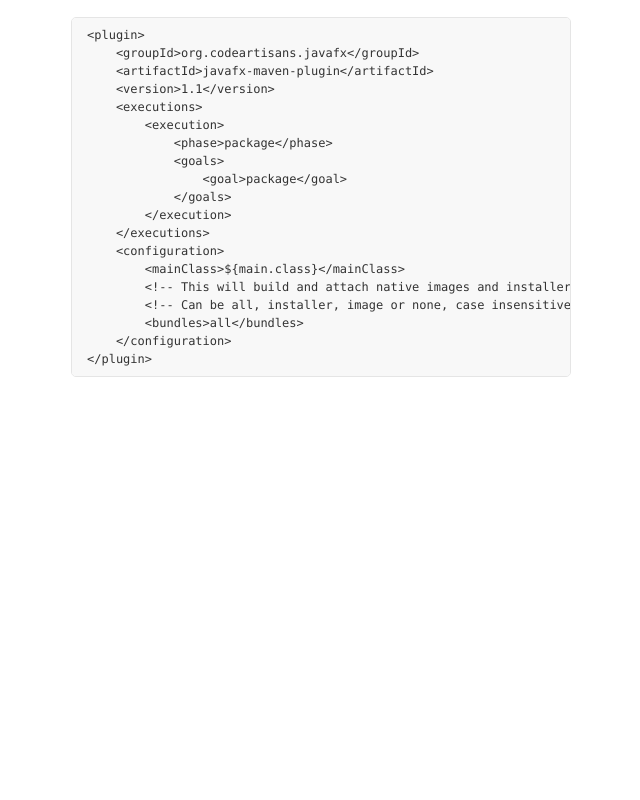
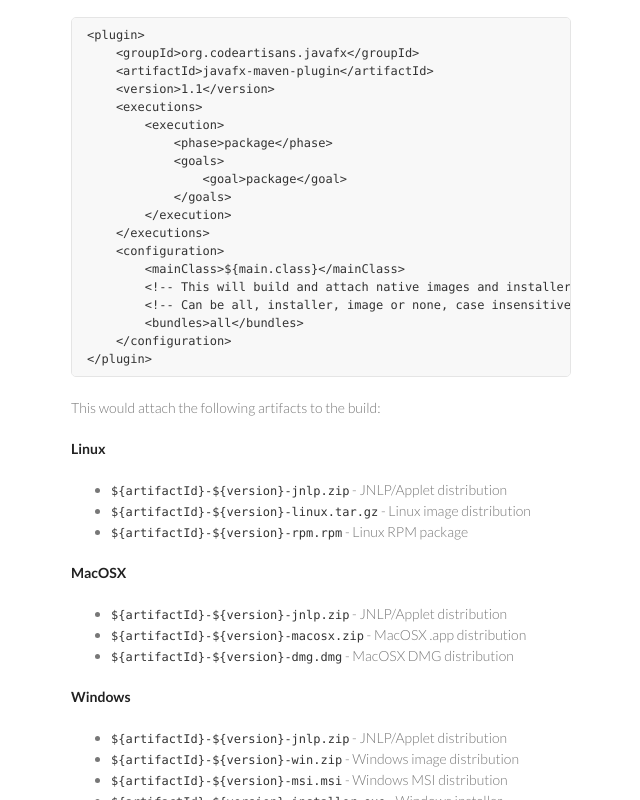
Before and after one commit to eskatos/javafx-maven-plugin, a plain HTML site: page index.html in a window 1280 px wide. Shown: the part 2000-2800 px from the top of the page, without its empty margins (499-1139 px from the left). Before the commit the page ends 2447 px from the top, so only its background shows below. Drawn offline with Linux system fonts and the light colour scheme.

Commit message:
Create gh-pages branch via GitHub

```diff
--- a/index.html
+++ b/index.html
@@ -16,7 +16,7 @@
     <div class="wrapper">
       <header>
         <h1>javafx-maven-plugin</h1>
-        <p></p>
+        <p>A Maven plugin to build JavaFX 2 Applications</p>
 
         <p class="view"><a href="https://github.com/eskatos/javafx-maven-plugin">View the Project on GitHub <small>eskatos/javafx-maven-plugin</small></a></p>
 
@@ -147,6 +147,39 @@
     &lt;/configuration&gt;
 &lt;/plugin&gt;
 </code></pre>
+
+<p>This would attach the following artifacts to the build:</p>
+
+<p><strong>Linux</strong></p>
+
+<ul>
+<li>
+<code>${artifactId}-${version}-jnlp.zip</code> - JNLP/Applet distribution</li>
+<li>
+<code>${artifactId}-${version}-linux.tar.gz</code> - Linux image distribution</li>
+<li>
+<code>${artifactId}-${version}-rpm.rpm</code> - Linux RPM package</li>
+</ul><p><strong>MacOSX</strong></p>
+
+<ul>
+<li>
+<code>${artifactId}-${version}-jnlp.zip</code> - JNLP/Applet distribution</li>
+<li>
+<code>${artifactId}-${version}-macosx.zip</code> - MacOSX .app distribution</li>
+<li>
+<code>${artifactId}-${version}-dmg.dmg</code> - MacOSX DMG distribution</li>
+</ul><p><strong>Windows</strong></p>
+
+<ul>
+<li>
+<code>${artifactId}-${version}-jnlp.zip</code> - JNLP/Applet distribution</li>
+<li>
+<code>${artifactId}-${version}-win.zip</code> - Windows image distribution</li>
+<li>
+<code>${artifactId}-${version}-msi.msi</code> - Windows MSI distribution</li>
+<li>
+<code>${artifactId}-${version}-installer.exe</code> - Windows installer distribution</li>
+</ul>
       </section>
       <footer>
         <p>This project is maintained by <a href="https://github.com/eskatos">eskatos</a></p>
```
Also changed, not shown: params.json (+1 -1 lines).
